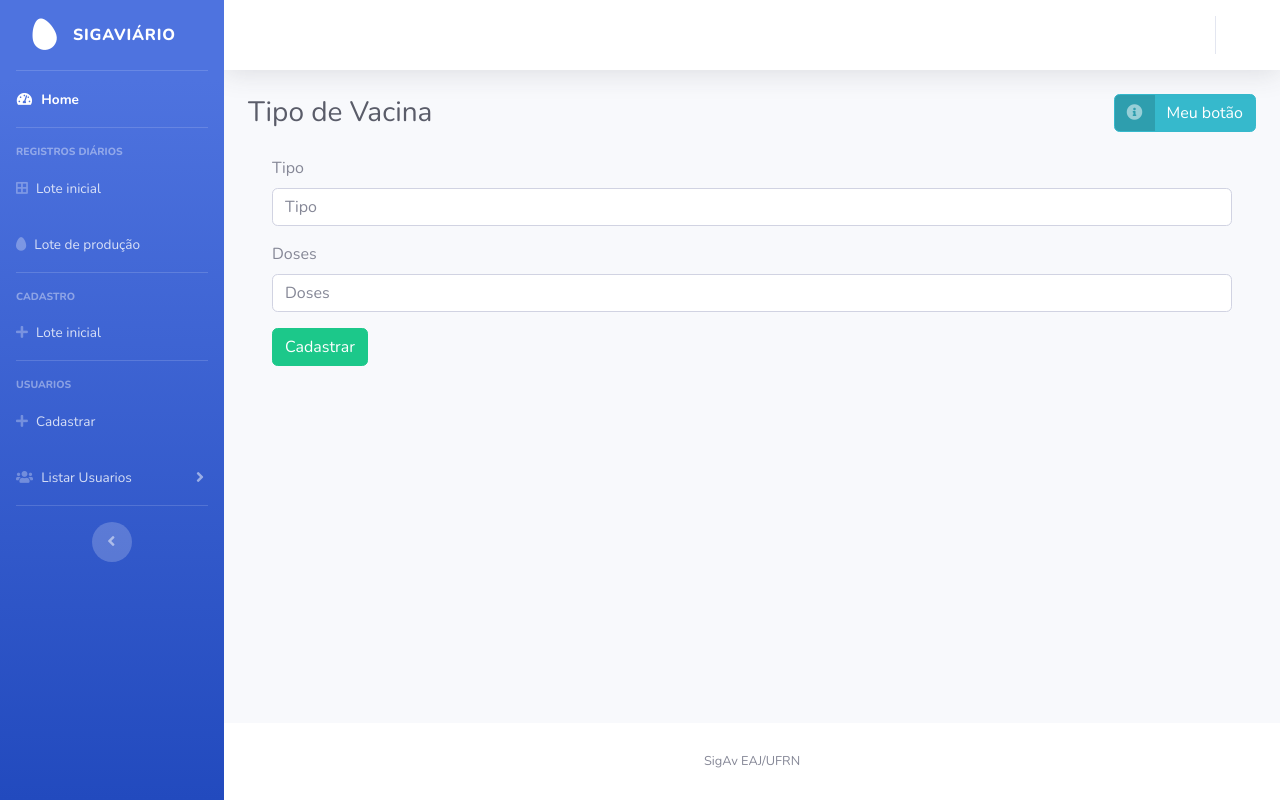
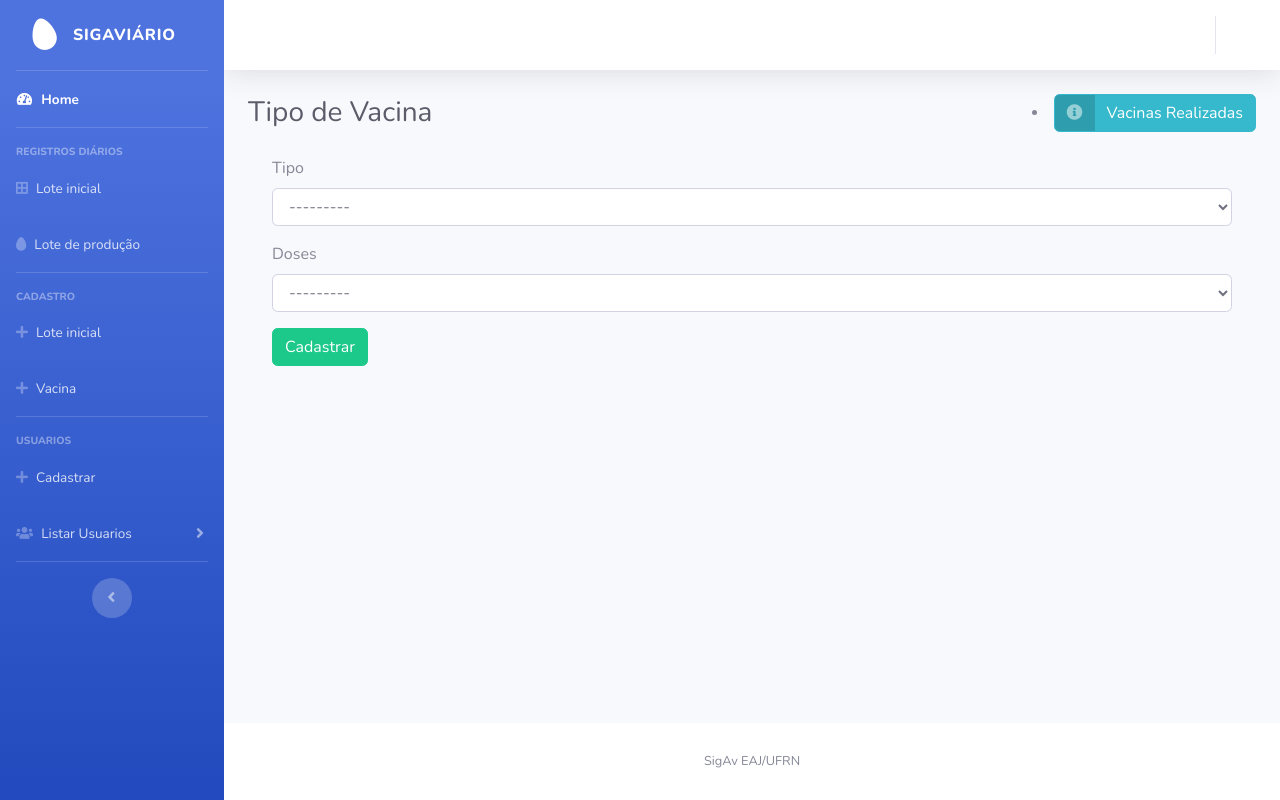
Before and after one commit to carlafcf/SigAv, a Django app: page /vacina/criar/ in a window 1280 px wide. Run offline with Django 3.2, Linux system fonts and the light colour scheme; a user stored in the database is signed in; some libraries are stand-ins or nearby versions.

Commit message:
App vacina - Criar (apenas admin) e listar feitos

```diff
--- a/SigAv/producao/models.py
+++ b/SigAv/producao/models.py
@@ -1,7 +1,6 @@
 from django.db import models
 from datetime import date
 from lote.models import Lote #importa a classe que stá sendo referênciada através da chave estrangeira
-
 
 TIPODECRIACAO = [
     ('A', 'Cage free'),
@@ -15,7 +14,6 @@ STATUS = [
 ]
 
 class Fase_postura(models.Model):
-
 
     lote = models.ForeignKey(Lote, on_delete=models.RESTRICT)
     tipo_sistema = models.CharField(max_length=1, choices=TIPODECRIACAO)
--- a/SigAv/templates/base.html
+++ b/SigAv/templates/base.html
@@ -100,6 +100,14 @@
           </a>
         </li>
 
+        {% if user.is_staff %}
+          <li class="nav-item">
+            <a class="nav-link collapsed" href="{% url 'vacina:criar' %}">
+              <i class="fas fa-plus"></i>
+              <span>Vacina</span>
+            </a>
+          </li>
+        {% endif %}
 
 
        <hr class="sidebar-divider">
--- a/SigAv/templates/vacina/criar.html
+++ b/SigAv/templates/vacina/criar.html
@@ -5,6 +5,7 @@ Tipo de Vacina
 {% endblock %}
 <!DOCTYPE html>
 <html lang="en">
+
 <head>
   <meta charset="UTF-8">
   <meta http-equiv="X-UA-Compatible" content="IE=edge">
@@ -12,17 +13,22 @@ Tipo de Vacina
   <title>Document</title>
 
   {% block titulo_lateral %}
-    <a href="#" class="btn btn-info btn-icon-split">
+  <li>
+    <a class="btn btn-info btn-icon-split" href="{% url 'vacina:listar' %}">
       <span class="icon text-white-50">
         <i class="fas fa-info-circle"></i>
       </span>
-    <span class="text">Meu botão</span>
+      <span class="text">Vacinas Realizadas</span>
     </a>
+  </li>
+
   {% endblock %}
 
   {% block conteudo %}
   {% load bootstrap4 %}
 </head>
+
+{% if user.is_staff %}
 <body>
   <div class="container">
 
@@ -33,5 +39,7 @@ Tipo de Vacina
     </form>
   </div>
 </body>
+{% endif %}
+
 </html>
 {% endblock %}
--- a/SigAv/vacina/admin.py
+++ b/SigAv/vacina/admin.py
@@ -1,7 +1,7 @@
 from django.contrib import admin
 
-from .models import Vacina, Aplicacao_vacina, Tempo_vacinacao
+from .models import Vacina, AplicacaoVacina, TempoVacinacao
 
 admin.site.register(Vacina)
-admin.site.register(Aplicacao_vacina)
-admin.site.register(Tempo_vacinacao)
+admin.site.register(AplicacaoVacina)
+admin.site.register(TempoVacinacao)
--- a/SigAv/vacina/models.py
+++ b/SigAv/vacina/models.py
@@ -2,51 +2,55 @@ from django.db import models
 from datetime import date
 from lote.models import Lote #importa a classe que stá sendo referênciada através da chave estrangeira
 
+# essas aplicações (tipos de vacina), foram inseridas aqui baseadas do
+# no site da embarapa
+# link: https://www.agencia.cnptia.embrapa.br/gestor/frango_de_corte/arvore/CONT000fc6gr40002wx5eo0a2ndxypswho8b.html
+
 APLICACAO = [
-    ('A', 'X'),
-    ('B', 'Y'),
-    ('C', 'Z'),
+
+    ('A', 'Doença de Marek'),
+    ('B', 'Doença de Gumboro'),
+    ('C', 'Varíola Aviária'),
+    ('D', 'Bronquite infecciosa das Galinhas'),
+    ('E', 'Doença de Newcastle')
 ]
 
 ADMINISTRACAO = [
+
     ('A', 'Oral'),
-    ('B', 'Y'),
-    ('C', 'Z'),
+    ('B', 'Injetavél'),
+    ('C', 'Membrana da Asa'),
 ]
-
 class Vacina(models.Model):
 
-    tipo = models.CharField(max_length=100)
-    # doses = models.CharField(max_length=50, choices=APLICACAO)
-    doses = models.PositiveIntegerField()
+    tipo  = models.CharField(max_length=1, choices=APLICACAO)
+    doses = models.CharField(max_length=1, choices=ADMINISTRACAO)
 
     def __str__(self):
         return self.tipo
 
     class Meta:
-        ordering = ('tipo',)
+        ordering = ('tipo', 'doses')
 
-class Aplicacao_vacina(models.Model):
+class AplicacaoVacina(models.Model):
 
-    vacina = models.ForeignKey(Vacina, on_delete=models.RESTRICT)
-    lote = models.ForeignKey(Lote, on_delete=models.RESTRICT)
+    id_vacina = models.ForeignKey   (Vacina, on_delete=models.RESTRICT)
+    id_lote = models.ForeignKey(Lote, on_delete=models.RESTRICT)
     data = models.DateField(default=date.today)
     observacoes = models.CharField(max_length=400, null=True, blank=True)
 
     def __str__ (self):
-        return str(self.vacina) + " - " + str(self.lote)
+        return str(self.vacina) + " - " + str(self.id_lote)
+    class Meta:
+        ordering = ('data','observacoes')
 
-    class Meta:
-        ordering = ('lote','vacina',)
+class TempoVacinacao(models.Model):
 
-class Tempo_vacinacao(models.Model):
-
-    vacina = models.ForeignKey(Vacina, on_delete=models.RESTRICT)
+    id_vacina = models.ForeignKey(Vacina, on_delete=models.RESTRICT)
     via_administracao = models.CharField(max_length=1, choices=ADMINISTRACAO)
     periodo_administracao = models.CharField(max_length=100)
 
     def __str__(self):
-        return str(self.vacina)
-
+        return str(self.via_administracao)
     class Meta:
-        ordering= ('vacina', 'periodo_administracao',)
+        ordering= ('via_administracao', 'periodo_administracao')
--- a/SigAv/vacina/views.py
+++ b/SigAv/vacina/views.py
@@ -1,10 +1,14 @@
+from django.db import connection
 from django.shortcuts import render
 from django.urls import reverse_lazy
+from django.views.generic import (CreateView, DeleteView, DetailView, ListView,
+                                  UpdateView)
 
-from django.views.generic import CreateView, ListView, DeleteView, UpdateView, DetailView
-from .models import Vacina
+import vacina
 
-from django.db import connection
+from .forms import AplicacaoVacinaForm, TempoVacinacaoForm, VacinaForm
+from .models import AplicacaoVacina, TempoVacinacao, Vacina
+
 
 class CriarVacina(CreateView):
     model = Vacina
@@ -15,10 +19,12 @@ class CriarVacina(CreateView):
     def get_success_url(self):
         return reverse_lazy('vacina:listar')
 
+
 class ListarVacina(ListView):
     model = Vacina
     template_name = 'vacina/listar.html'
     # lote_list
+
 
 class EditarVacina(UpdateView):
     model = Vacina
@@ -27,13 +33,25 @@ class EditarVacina(UpdateView):
     success_url = reverse_lazy('vacina:listar')
     # form
 
+
 class DeletarVacina(DeleteView):
     model = Vacina
     template_name = 'vacina/confirmacao_deletar.html'
     success_url = reverse_lazy('vacina:listar')
     # object
 
+
 class DetalharVacina(DetailView):
     model = Vacina
     template_name = 'vacina/detalhes.html'
     # object
+
+
+def Vacina(request):
+    if(request.method == "POST"):
+        form = VacinaForm(request.POST)
+        if(form.is_valid()):
+            vacina = Vacina()
+            vacina.tipo = form.cleaned_data['tipo']
+            vacina.doses = form.cleaned_data['doses']
+        return render(request, 'vacina/criar')
```
Also changed, not shown: SigAv/templates/vacina/listar.html (+6 -8 lines), SigAv/vacina/forms.py (added, +39 -0 lines), SigAv/db.sqlite3, SigAv/producao/forms.py (line endings or trailing spaces). Lines whose indentation alone changed are shown as unchanged.
